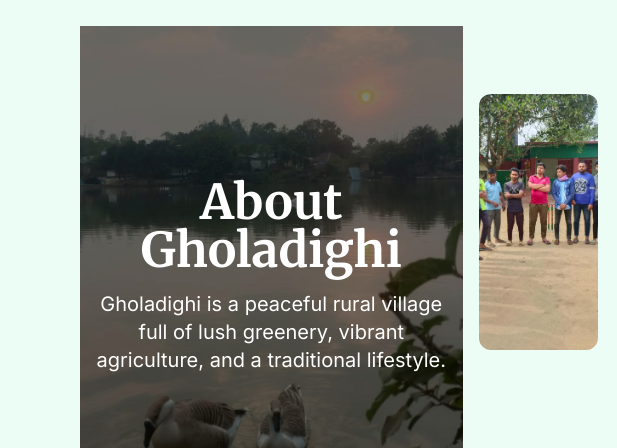
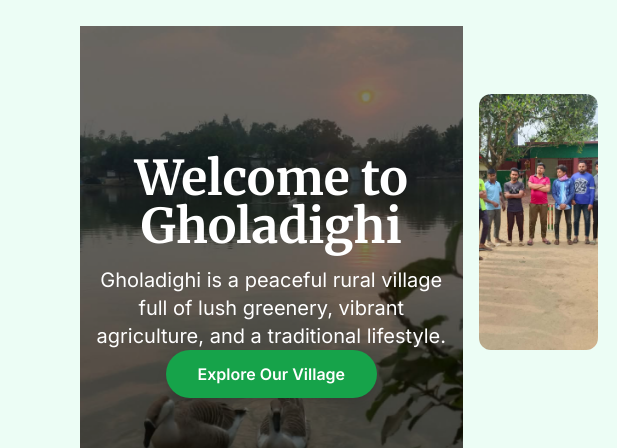
Before and after one commit to GholadighiTheRuralLife/gholadighi, a plain HTML site: page index.html in a window 1280 px wide. Shown: the part 714-1162 px from the top of the page, 0-617 px from the left. Drawn offline with nearby package versions, Linux system fonts and the light colour scheme.

Commit message:
Update index.html

```diff
--- a/index.html
+++ b/index.html
@@ -61,8 +61,9 @@
     <!-- About Section -->
     <div class="hidden md:flex space-x-8">
 <div class="flex space-x-4">
+
 <section class="relative h-[400px] md:h-[500px]">
-  <!-- Background Image -->
+ <!-- Background Image -->
   <div class="absolute inset-0 bg-cover bg-center"
        style="background-image: url('Gholadighi.jpeg');">
   </div>
@@ -70,13 +71,15 @@
   <div class="absolute inset-0 bg-black opacity-50"></div>
   <!-- Content -->
   <div class="relative z-10 flex flex-col justify-center items-center h-full text-center text-white px-4">
-    <h1 class="text-3xl md:text-5xl font-bold">
-      About Gholadighi
+      <h1 class="text-3xl md:text-5xl font-bold">
+      Welcome to Gholadighi
     </h1>
     <p class="mt-4 text-lg md:text-xl">
       Gholadighi is a peaceful rural village full of lush greenery, vibrant agriculture, and a traditional lifestyle.
     </p>
+      <a href="#gallery" class="inline-block px-8 py-3 bg-green-600 hover:bg-green-500 text-white font-semibold rounded-full shadow-lg hover:shadow-xl transition-all transform hover:-translate-y-1">Explore Our Village</a>
   </div>
+
 </section>
 
     <!-- Gallery -->
```
